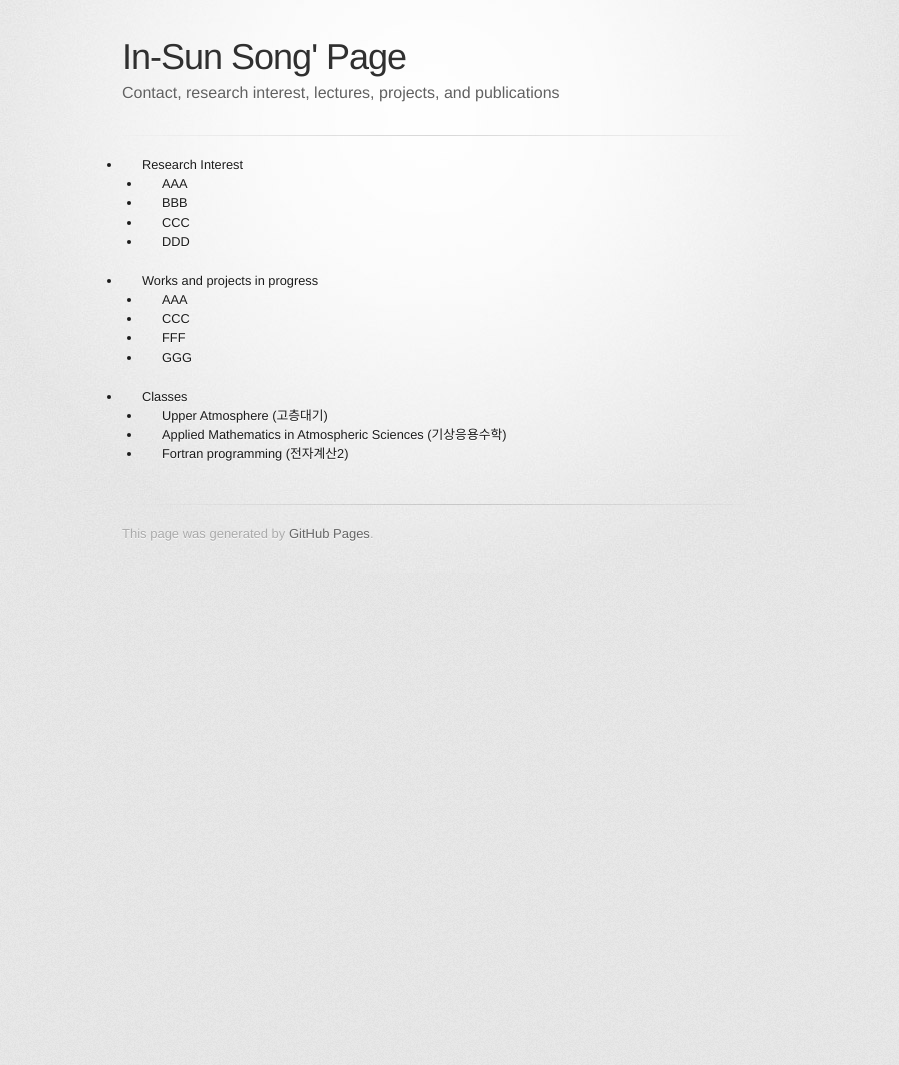
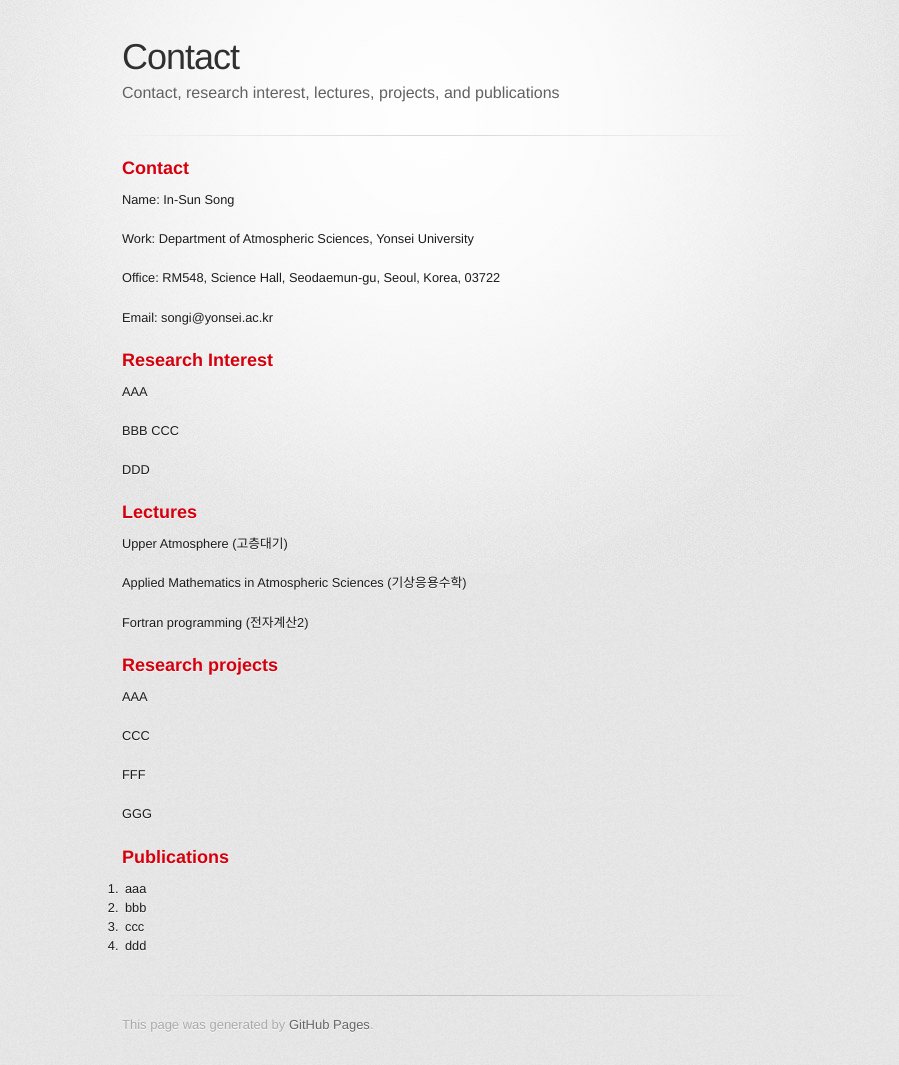
Before and after one commit to undivided0523/undivided0523.github.io, a Jekyll site: the page built from index.md, in a window 1280 px wide. Shown: the whole page, without its empty margins (208-1107 px from the left). Built offline with Jekyll 4.4.1, drawn with Linux system fonts in a browser that asks for light colours; some web fonts are replaced; our own code applies the rules of GitHub Pages for plain Markdown files; before the commit the page ends 900 px from its top, so only the background shows below that.

Commit message:
v0.20.10

```diff
--- a/index.md
+++ b/index.md
@@ -1,16 +1,51 @@
-* Research Interest
-  * AAA
-  * BBB
-  * CCC
-  * DDD
+### Contact
 
-* Works and projects in progress
-  * AAA
-  * CCC
-  * FFF
-  * GGG
+Name: In-Sun Song
 
-* Classes
-  * Upper Atmosphere (고층대기)
-  * Applied Mathematics in Atmospheric Sciences (기상응용수학)
-  * Fortran programming (전자계산2)
+Work: Department of Atmospheric Sciences, Yonsei University
+
+Office: RM548, Science Hall, Seodaemun-gu, Seoul, Korea, 03722
+
+Email: songi@yonsei.ac.kr
+
+
+
+### Research Interest
+
+AAA
+
+BBB
+CCC
+
+DDD
+
+
+
+### Lectures
+
+Upper Atmosphere (고층대기)
+
+Applied Mathematics in Atmospheric Sciences (기상응용수학)
+
+Fortran programming (전자계산2)
+
+
+
+### Research projects
+
+AAA
+
+CCC
+
+FFF
+
+GGG
+
+
+
+### Publications
+
+1. aaa
+2. bbb
+3. ccc
+4. ddd
```
